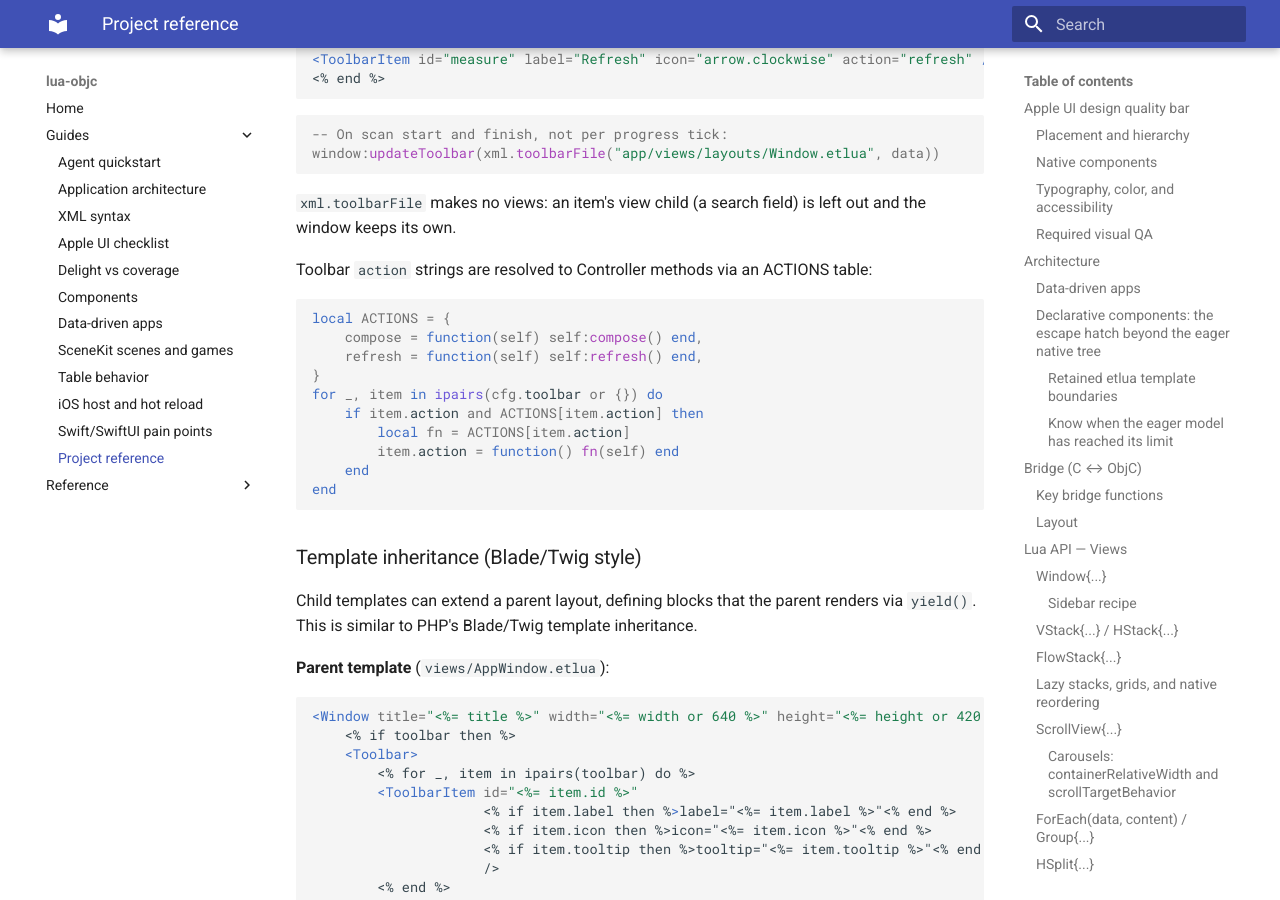
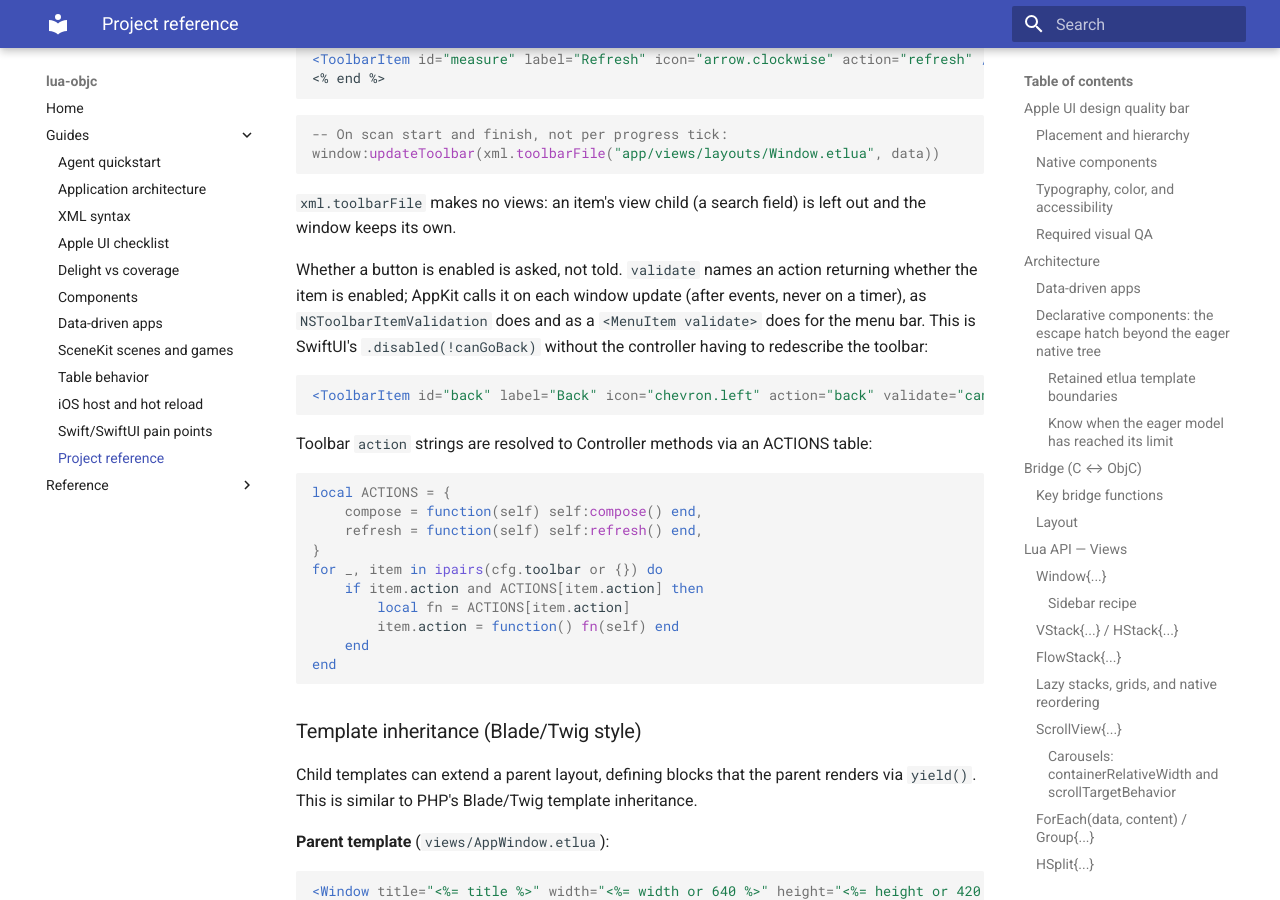
Before and after one commit to corepunch/lua-objc, an MkDocs documentation site: the page built from docs/PROJECT_REFERENCE.md, in a window 1280 px wide and 900 px high, scrolled down 49050 px. Built offline with MkDocs 1.6.1 and Material for MkDocs 9.7.7, drawn with Linux system fonts in a browser that asks for light colours.

Commit message:
Toolbar items ask whether they are enabled: validate="canGoBack"
A <ToolbarItem validate> names an action that AppKit calls whenever it
validates the toolbar, as a <MenuItem validate> does for the menu bar.
Diskmap's Back and Forward now disable themselves at either end of the
history without the controller redescribing the toolbar.

Co-Authored-By: Claude Opus 5.5 <noreply@anthropic.com>

````diff
--- a/docs/PROJECT_REFERENCE.md
+++ b/docs/PROJECT_REFERENCE.md
@@ -2059,6 +2059,16 @@ window:updateToolbar(xml.toolbarFile("app/views/layouts/Window.etlua", data))
 `xml.toolbarFile` makes no views: an item's view child (a search field) is
 left out and the window keeps its own.
 
+Whether a button is enabled is asked, not told. `validate` names an action
+returning whether the item is enabled; AppKit calls it on each window update
+(after events, never on a timer), as `NSToolbarItemValidation` does and as a
+`<MenuItem validate>` does for the menu bar. This is SwiftUI's
+`.disabled(!canGoBack)` without the controller having to redescribe the toolbar:
+
+```xml
+<ToolbarItem id="back" label="Back" icon="chevron.left" action="back" validate="canGoBack" />
+```
+
 Toolbar `action` strings are resolved to Controller methods via an ACTIONS table:
 
 ```lua
````
Also changed, not shown: 6 other files.
